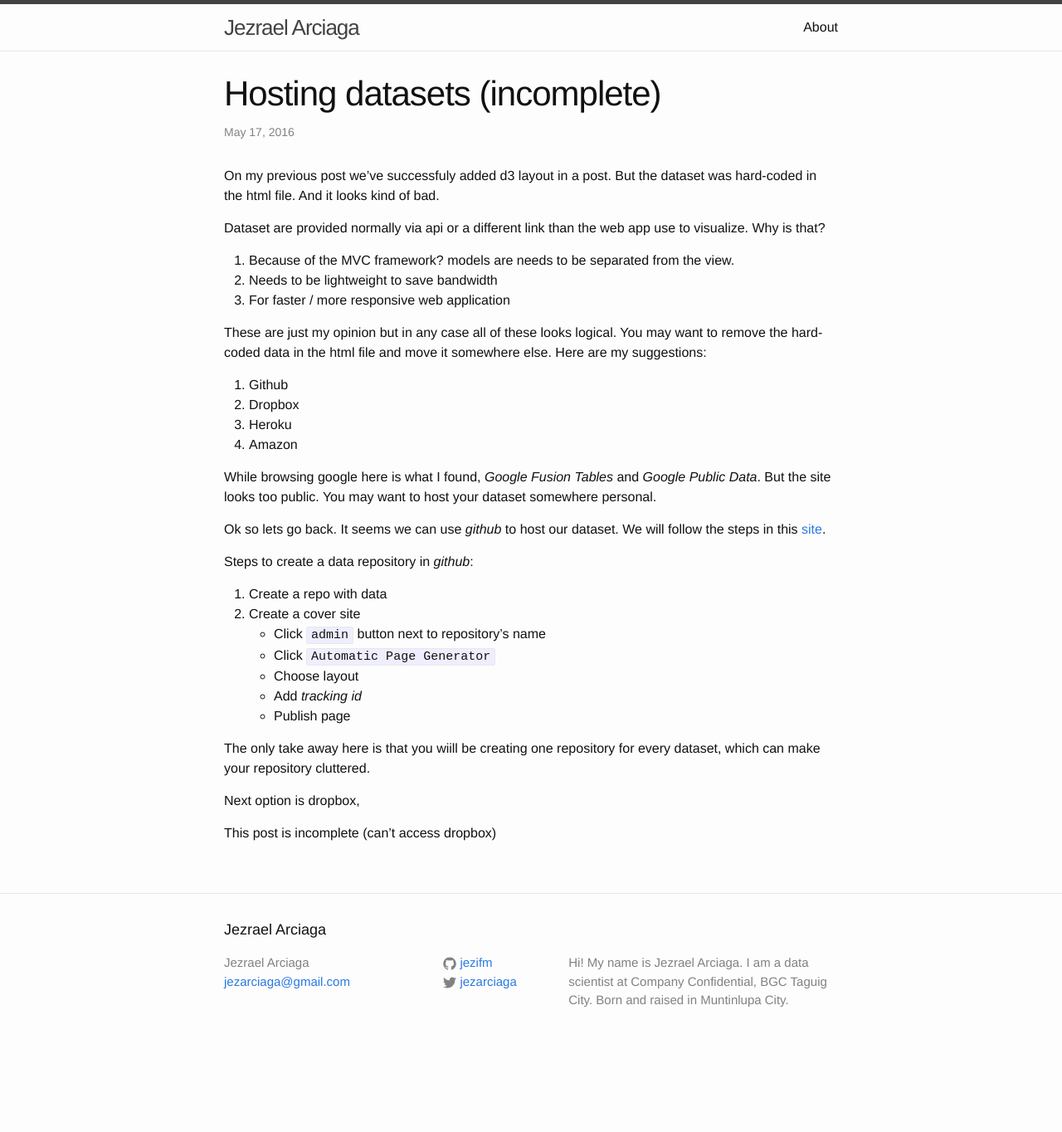
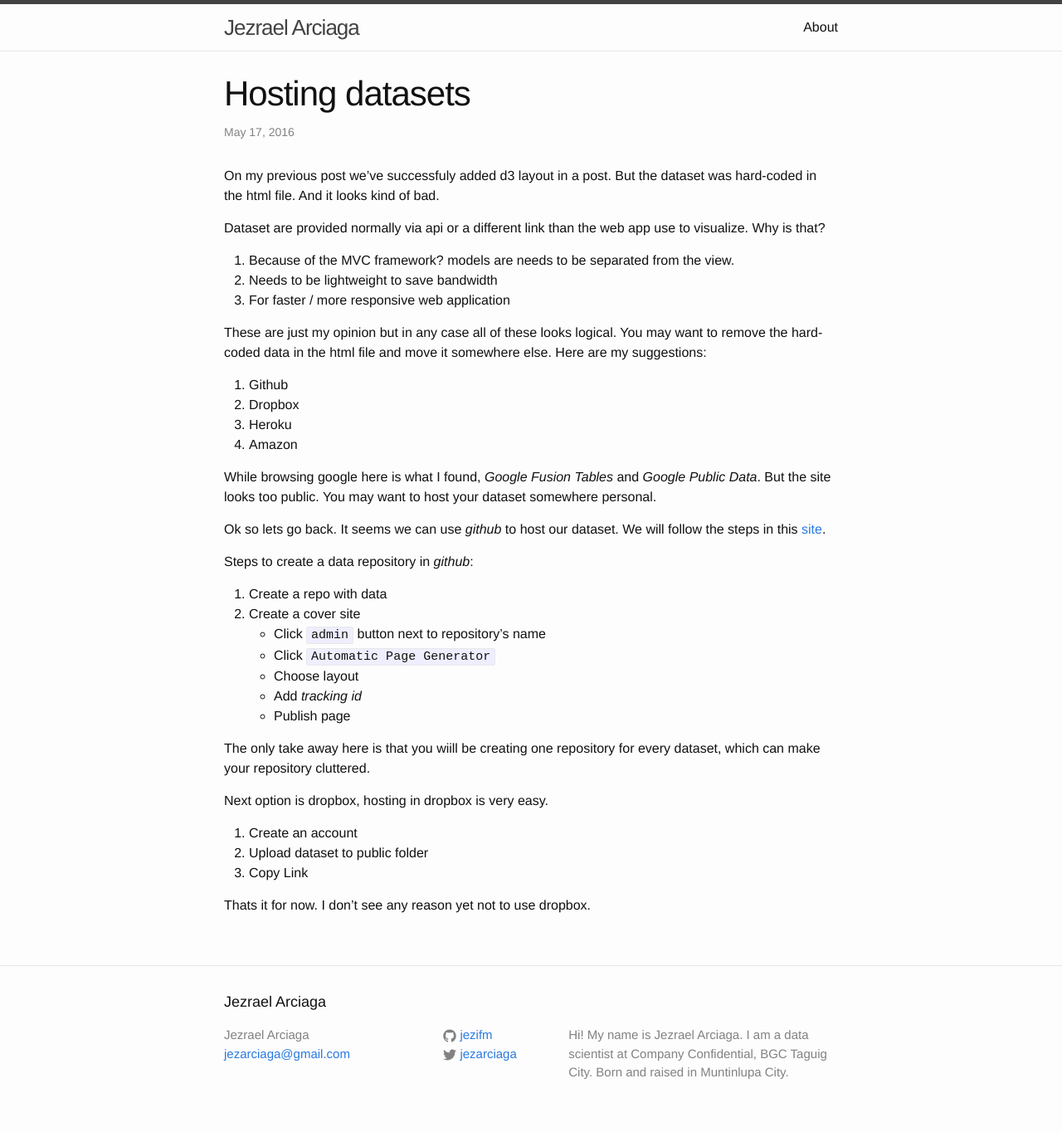
Before and after one commit to dharmeshkakadia/jezifm.github.io, a Jekyll site: the page built from _posts/2016-05-17-hosting-dataset.markdown, in a window 1280 px wide. Shown: the whole page at 83% size. Built offline with Jekyll 4.4.1, drawn with Linux system fonts in a browser that asks for light colours; before the commit the page ends 1277 px from its top, so only the background shows below that.

```diff
--- a/_posts/2016-05-17-hosting-dataset.markdown
+++ b/_posts/2016-05-17-hosting-dataset.markdown
@@ -1,6 +1,6 @@
 ---
 layout: post
-title: 'Hosting datasets (incomplete)'
+title: 'Hosting datasets'
 date:   2016-05-17 17:00:01 +0800
 categories: visualization d3 data science dataset storage
 ---
@@ -36,6 +36,10 @@
 
 The only take away here is that you wiill be creating one repository for every dataset, which can make your repository cluttered.
 
-Next option is dropbox,
+Next option is dropbox, hosting in dropbox is very easy.
 
-This post is incomplete (can't access dropbox)
+1. Create an account
+2. Upload dataset to public folder
+3. Copy Link
+
+Thats it for now. I don't see any reason yet not to use dropbox.
--- a/_posts/2016-05-21-extracting-facebook-data.markdown
+++ b/_posts/2016-05-21-extracting-facebook-data.markdown
@@ -1,6 +1,6 @@
 ---
 layout: post
-title: Extracting Facebook Data
+title: Attempt to extract Facebook Data
 ---
 
 Everyone is using facebook today, it is a good opportunity to gather data through it. Maybe we can get insights that are not visible through facebook itself.
@@ -123,7 +123,7 @@
 previous|The Graph API endpoint that will return the previous page of data. If not included, this is the first page of data.
 
 # Dead End
-I had to stop here. Facebook updated their [graph api][graph-api-update] to only include user that allowed them to be in the result.
+I had to stop here. Facebook updated their [graph api][graph-api-update], that changes the default permission to not allowed to be searched. Only users that updated their permission would be query-able. Of course, no normal user would go that deep to their permission settings and allow them to be mined, geez.
 
 
 [facebook-explorer]: https://developers.facebook.com/tools/explorer
```
